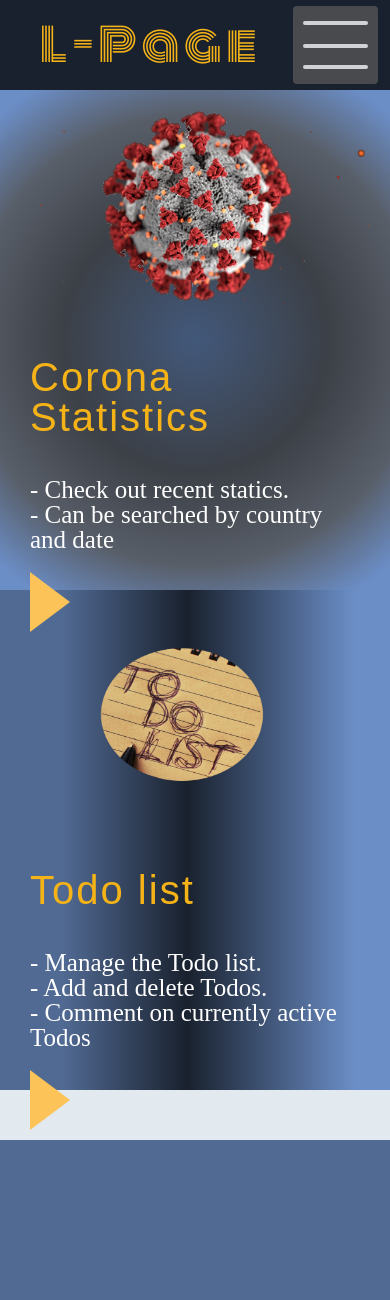
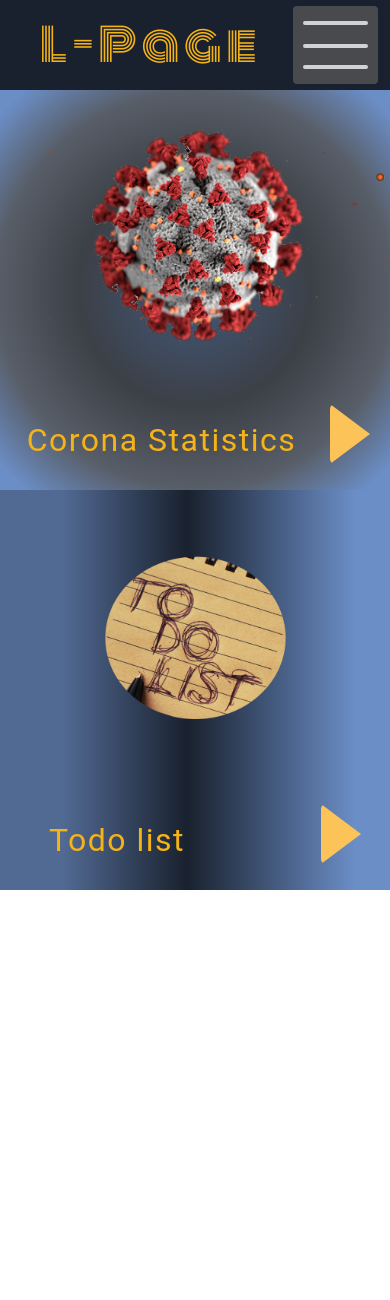
Before and after one commit to eyko139/melonpage, a Flask app: page / in a window 390 px wide; the page is wider, and only the part inside the window is pictured. Shown: the top 1300 px of that part. Before the commit the page ends 1140 px from the top of that part, so only its background shows below. Run offline with Flask 2, Linux system fonts and the light colour scheme; some libraries are stand-ins or nearby versions.

Commit message:
improvements

```diff
--- a/app/static/css/mycss.css
+++ b/app/static/css/mycss.css
@@ -52,7 +52,7 @@ table {
 
 /* MAIN */
 main {
-    background-color: #1D1F20;
+    background-color: red;
 }
 /* Header */
 .nav-container {
--- a/app/static/main.js
+++ b/app/static/main.js
@@ -0,0 +1,20 @@
+console.log("hello world");
+const todoArrow = document.getElementById("todo-arrow");
+
+
+const todox = document.getElementById("todoClick");
+const old = todox.innerHTML;
+const todoHoverHandler = () => {
+    const todo = document.getElementById("row2");
+    const oldInner = todo.innerHTML
+    const todoContainer = document.getElementById("todoContainer");
+    todoContainer.style.gridArea = "1/2/2/4";
+    todo.innerHTML = "You're hovering";
+}
+
+const todoLeaverHandler = () => {
+    todox.innerHTML = old;
+}
+
+todox.addEventListener("mouseover", todoHoverHandler);
+todox.addEventListener("mouseleave", todoLeaverHandler);
--- a/app/static/mycss.css
+++ b/app/static/mycss.css
@@ -55,6 +55,9 @@ table {
 /* 1 MAIN */
 main {
     background-color: white;
+    display:grid;
+    grid-template-rows: repeat(9, 300px);
+    grid-template-columns: repeat(12, 1fr);
 }
 header {
     display: flex;
@@ -67,7 +70,7 @@ header {
 }
 h1, h2, h3 {
   color: #f5b318;
-  font-family: 'Oswald',sans-serif;
+  font-family: 'Roboto',sans-serif;
   font-size: 2.5rem;
   font-weight: 500;
   letter-spacing: 2px;
@@ -88,6 +91,8 @@ p {
     font-size: 25px;
     font-weight: 300;
     margin: 20px;
+    font-family: Verdana;
+    letter-spacing: 1px;
 }
 header p a {
     color: red;
@@ -95,7 +100,10 @@ header p a {
 }
 .index-container {
     padding: 30px;
-    flex: 1 1 auto;
+    grid-column-start: 7;
+    grid-column-end: 13;
+    grid-row-start: 1;
+    grid-row-end: 3;
 }
 
 .my-container {
@@ -151,31 +159,35 @@ ul.toggled a.brand {
     grid-template-rows: 500px;
 }
 .my-row {
+    display: grid;
+    grid-template-rows: 1fr 1fr;
+    grid-template-columns: repeat(12, 1fr);
     background: rgb(66,88,122);
     background: radial-gradient(circle, rgba(66,88,122,1) 0%, rgba(60,64,71,1) 42%, rgba(88,94,104,1) 71%, rgba(107,142,199,1) 94%);
-    height: 500px;
-    display: flex;
+    grid-area: 1/1/2/span 12;
+    height: 100%;
     align-items: center;
 }
 .my-row2 {
+    display: grid;
     background: rgb(81,106,147);
     background: linear-gradient(90deg, rgba(81,106,147,1) 16%, rgba(25,33,46,1) 48%, rgba(107,142,199,1) 91%);
-    height: 500px;
-    display: flex;
+    grid-template-rows: 1fr 1fr;
+    grid-template-columns: repeat(12, 1fr);
+    grid-area: 2/1/2/span 12;
+    height: 100%;
     align-items: center;
 }
-.image-container {
-    height: 500px;
-    width: 50%;
+.img-container {
+    grid-area: 1/1/3/7;
+    height: 100%;
+    width: 100%;
 }
 
 .row-img {
-    padding: 20px;
-    display: inline-block;
-    height: 100%;
-    width: 50%;
+    max-height: 100%;
+    width: auto;
 }
-
 
 .hamburger {
     display: block;
@@ -234,18 +246,65 @@ ul.toggled a.brand {
     .line {
         display:block;
     }
+    main {
+        display: grid;
+        grid-template: repeat(5, 400px) / 1fr 1fr 1fr;
+    }
 }
 @media only screen and (max-width: 600px) {
     ul.toggled li:not(:first-child) {
         display: block;
         display: flex;
-
     }
     /* ul.toggled li:last-child {display: block;} */
-    .my-row, .my-row2 {flex-direction: column}
-    .row-img {max-height:50%; width: 100%}
-    .index-container{padding:10px;}
-    .arrow-right{left: 20px}
+    .my-row{
+        display: grid;
+        grid-template-rows: 300px 100px;
+        grid-template-columns: 1fr 1fr 1fr;
+        grid-area: 1/1/2/span3;
+        align-content: center;
+    }
+    .my-row2{
+        display: grid;
+        grid-template-rows: 300px 100px;
+        grid-template-columns: 1fr 1fr 1fr;
+        grid-area: 2/1/2/span3;
+        align-content: center;
+    }
+    .img-container{
+        grid-area: 1/1/2/4;
+        height: revert;
+        width: revert;
+    }
+    .row-img {
+        max-height: 100%;
+        max-width: 100%;
+    }
+    .index-container{
+        grid-area: 2/1/3/4;
+        max-width: 100%;
+        max-height: 100%;
+        padding:revert;
+        display: flex;
+        justify-content: space-around;
+    }
+    .index-container > h2 {
+        font-size: 2rem;
+        font-weight: 400;
+        letter-spacing: 1.5px;
+    }
+    .index-container > p {
+        display:none;
+    }
+    .arrow-right {
+        display:none;
+    }
+    .index-container > .shit > .arrow-right.small-screen {
+        display: inline-block;
+    }
+    .index-container > .shit {
+        display: inline-block;
+    }
     .navbox.toggled {height: 500px;}
     #navlist {
         flex-flow: column nowrap;
@@ -266,10 +325,12 @@ ul.toggled a.brand {
     }
     .dropdownbtn:active .dropdowncontent {
       max-height:100%;
-  }
-
+    }
 }
 
+.shit {
+    display:none;
+}
 
 li a {
   text-decoration: none;
@@ -298,8 +359,8 @@ li a.active {
   color: white;
 }
 .dropdownbtn {
-    padding: 0;
-    width: 227px;
+  padding: 0;
+  width: 227px;
   text-decoration: none;
   height: 100%;
   text-align: center;
@@ -433,7 +494,11 @@ ul.toggled .dropdown {
     border-top: 30px solid transparent;
     border-bottom: 30px solid transparent;
     border-left: 40px solid #FCC358;
+    border-radius: 5px;
     right: 0px;
+}
+.arrow-right.small-screen {
+    display: none;
 }
 /*.arrow-down {
     height: 0;
--- a/app/templates/base.html
+++ b/app/templates/base.html
@@ -78,6 +78,7 @@
         </nav>
     </div>
             <script>
+                src="{{url_for('static', filename='main.js')}}"
   var press1 = document.getElementsByClassName("navlink");
   console.log(press1)
   for (var i = 0; i < press1.length; i++) {
--- a/app/templates/index.html
+++ b/app/templates/index.html
@@ -16,6 +16,7 @@
     {% endfor %}
 {% endif %}
 {% endwith %}
+<script src="{{url_for('static', filename='main.js')}}" defer> </script>
 {% endblock %}
 {% block body %}
 <meta name="viewport" content="width=device-width, initial-scale=1" />
@@ -32,28 +33,38 @@
             {% endif %}
     </header>
     -->
-    <div class="flex-con">
         <div class="my-row">
+            <div class="img-container">
                 <img class="row-img"src="{{url_for('static', filename='virus.png') }}">
+            </div>
             <div class="index-container">
                 <h2 style="display:inline-block"><a class="card-p"href="{{url_for("covid.stats") }}">Corona Statistics</a></h2>
-                <p>- Check out recent statics.<br>- Can be searched by country and date</p>
+                <p>Check out recent statics.<br>Can be searched by country and date</p>
+                <a class="shit"href="{{ url_for("covid.stats") }}">
+                    <div class="arrow-right small-screen">
+                    </div>
+                </a>
                 <a class="overlay" href="{{ url_for("covid.stats") }}">
                     <div class="arrow-right"></div>
                 </a>
             </div>
         </div>
-        <div class="my-row2">
-                <img class="row-img" src="{{ url_for('static', filename='todo.png') }}">
+        <div id="row2" class="my-row2">
+            <div id="todo-container" class="img-container">
+                <img class="row-img" src="{{ url_for('static', filename='todo.png') }}"style="max-height:120%; margin-left:15px">
+            </div>
                 <div class="index-container">
-                <h2 style="display:inline-block"><a class="card-p"href="{{ url_for("main.list") }}">Todo list</a></h3>
-                <p>- Manage the Todo list.<br>- Add and delete Todos.<br>- Comment on currently active Todos</p>
+                    <h2 id="todoClick" style="display:inline-block"><a class="card-p"href="{{ url_for("main.list") }}">Todo list</a></h2>
+                    <p>Manage the Todo list.<br>Add and delete Todos.<br>Comment on currently active Todos</p>
                     <a class="overlay" href="{{ url_for("main.list") }}">
                         <div class="arrow-right"></div>
                     </a>
+                <a class="shit"href="{{ url_for("covid.stats") }}">
+                    <div class="arrow-right small-screen">
                     </div>
+                </a>
                 </div>
-    </div>
+            </div></div>
 </main>
         <script>
                 var todoLink = document.getElementById("imgbox5");
```
Lines whose indentation alone changed are shown as unchanged.
